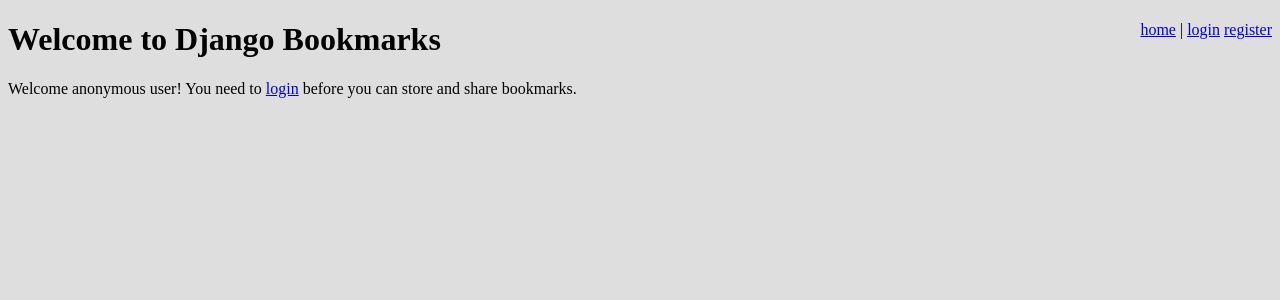
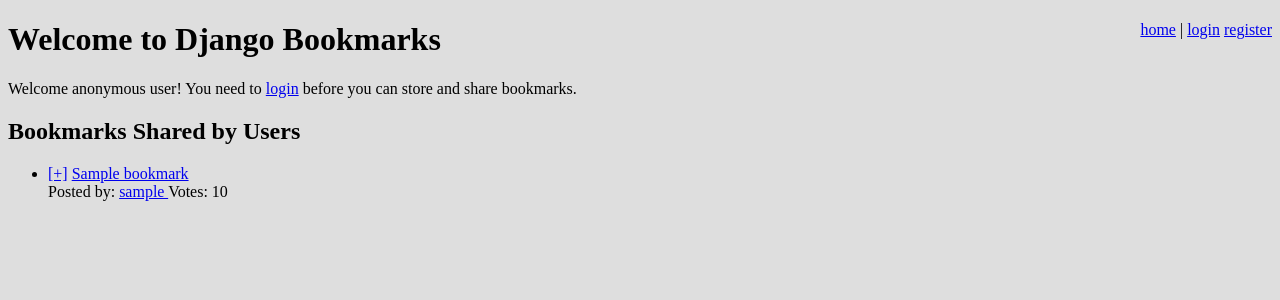
Before and after one commit to HondoOhnaka/django_bookmarks, a Django app: template templates/main_page.html in a window 1280 px wide. Shown: the top 300 px of the page. Run offline with Django 3.2, Linux system fonts and the light colour scheme; the template is opened without the code that fills it: most values are stand-ins (such as "Sample title", 1, 10 or a date in 2020).

Commit message:
added basic user voting up to 2457

```diff
--- a/templates/main_page.html
+++ b/templates/main_page.html
@@ -13,4 +13,8 @@ You need to <a href="/login/">login</a>
 before you can store and share bookmarks.
 </p>
 {% endif %}
+
+<h2>Bookmarks Shared by Users</h2>
+{% include "shared_bookmark_list.html" %}
+
 {% endblock %}
--- /dev/null
+++ b/templates/shared_bookmark_list.html
@@ -0,0 +1,24 @@
+{% if shared_bookmarks %}
+<ul class="bookmarks">
+	{% for shared_bookmark in shared_bookmarks %}
+		<li>
+			<a href="/vote/?id={{ shared_bookmark.id }}"
+				class="vote">[+]</a>
+			<a href="http://{{ shared_bookmark.bookmark.link.url }}"
+				class="title">
+				{{ shared_bookmark.bookmark.title }}
+				</a>
+			<br />
+			Posted by:
+			<a href="/user/{{ shared_bookmark.bookmark.user.username }}/"
+				class="username">
+				{{ shared_bookmark.bookmark.user.username }}
+			</a>
+			<span class="vote-count">Votes:
+				{{ shared_bookmark.votes }}</span>
+		</li>
+	{% endfor %}
+	</ul>
+	{% else %}
+	<p>No bookmarks found.</p>
+{% endif %}
--- a/urls.py
+++ b/urls.py
@@ -29,6 +29,7 @@ urlpatterns = patterns('',
 
     #account management
     (r'^save/$', bookmark_save_page),
+    (r'^vote/$', bookmark_vote_page),
 
     #site media
     (r'^site_media/(?P<path>.*)$', 'django.views.static.serve',
```
Also changed, not shown: bookmarks/views.py (+21 -0 lines), 3 other files.
